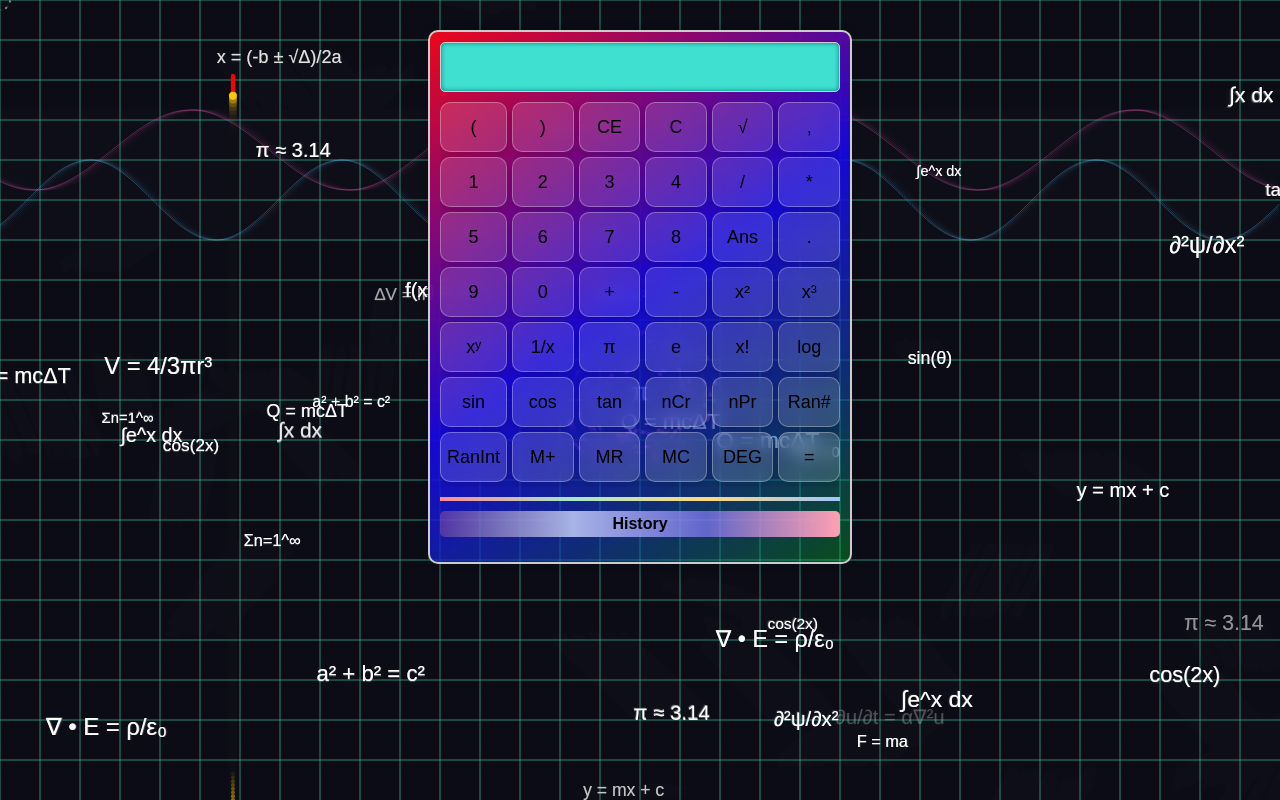
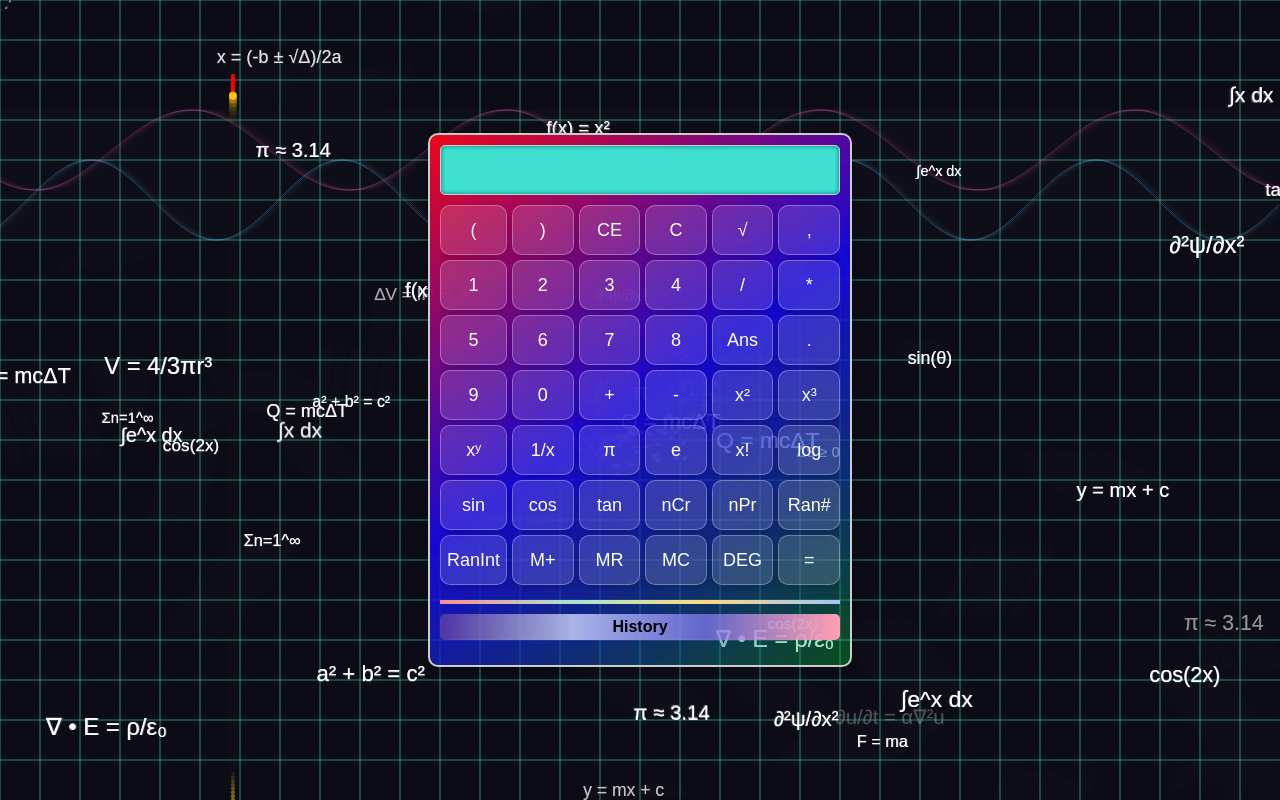
Before and after one commit to T-actician/flask-calculator, a Flask app: page / in a window 1280 px wide. Run offline with Flask 3, Linux system fonts and the light colour scheme; some libraries are stand-ins or nearby versions.

Commit message:
Update check2

```diff
--- a/static/style.css
+++ b/static/style.css
@@ -1,14 +1,26 @@
+/* === Base Layout === */
 body {
-    background: #ffffff;
+    margin: 0;
+    padding: 0;
     font-family: Arial, sans-serif;
     display: flex;
     justify-content: center;
-    margin-top: 30px;
-    flex-direction: column;
     align-items: center;
-    overflow-x: hidden;
+    min-height: 100vh;
+    background: transparent; /* ✅ Show canvas animation */
+    overflow: hidden;
+    position: relative;
 }
 
+/* ✅ Make canvas stay behind everything */
+canvas {
+    position: fixed !important;
+    top: 0;
+    left: 0;
+    z-index: -1;
+}
+
+/* === Calculator Layout === */
 .calculator {
     background: linear-gradient(145deg, #ec071a, #1708dff1, #06f52e48);
     border: 2px solid #ccc;
@@ -23,6 +35,7 @@
     flex-direction: column;
 }
 
+/* === Display === */
 #display {
     width: 100%;
     height: 50px;
@@ -39,6 +52,7 @@
     box-shadow: inset 0 0 5px #008080;
 }
 
+/* === Buttons with Glassmorphism === */
 .buttons {
     display: grid;
     grid-template-columns: repeat(6, 1fr);
@@ -48,7 +62,6 @@
     padding-bottom: 5px;
 }
 
-/* ✅ GLASSMORPHISM BUTTONS */
 button {
     height: 50px;
     font-size: 18px;
@@ -57,8 +70,8 @@
     cursor: pointer;
     width: 100%;
     background: rgba(255, 255, 255, 0.15);
-    color: #000;
-    backdrop-filter: blur(8px);
+    color: white;
+    backdrop-filter: blur(50px);
     -webkit-backdrop-filter: blur(8px);
     box-shadow: 0 4px 10px rgba(0, 0, 0, 0.15);
     border: 1px solid rgba(255, 255, 255, 0.3);
@@ -75,6 +88,7 @@
     transform: scale(0.98);
 }
 
+/* === History Section === */
 .history-container {
     flex-shrink: 0;
     max-height: 120px;
@@ -107,12 +121,13 @@
     padding: 5px;
 }
 
+/* === Special Button (DEG/ANS) === */
 #angle-toggle {
     background-color: #bdb2ff;
     font-weight: bold;
 }
 
-/* ✅ MOBILE RESPONSIVENESS */
+/* === Mobile Responsiveness === */
 @media (max-width: 480px) {
     html, body {
         margin: 0;
@@ -122,7 +137,7 @@
         display: flex;
         justify-content: center;
         align-items: center;
-        background: #ffffff;
+        background: transparent;
         box-sizing: border-box;
     }
 
```
